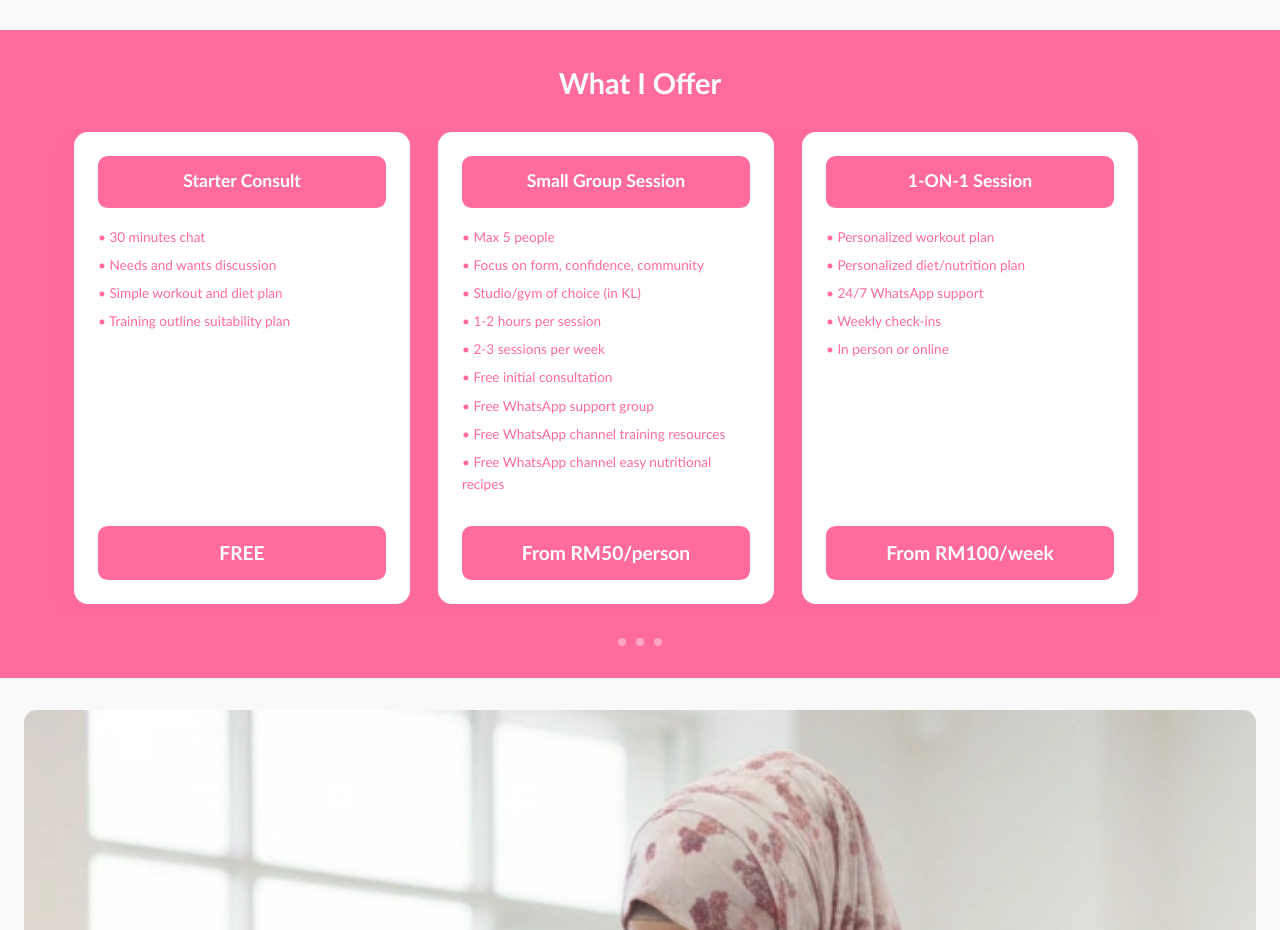
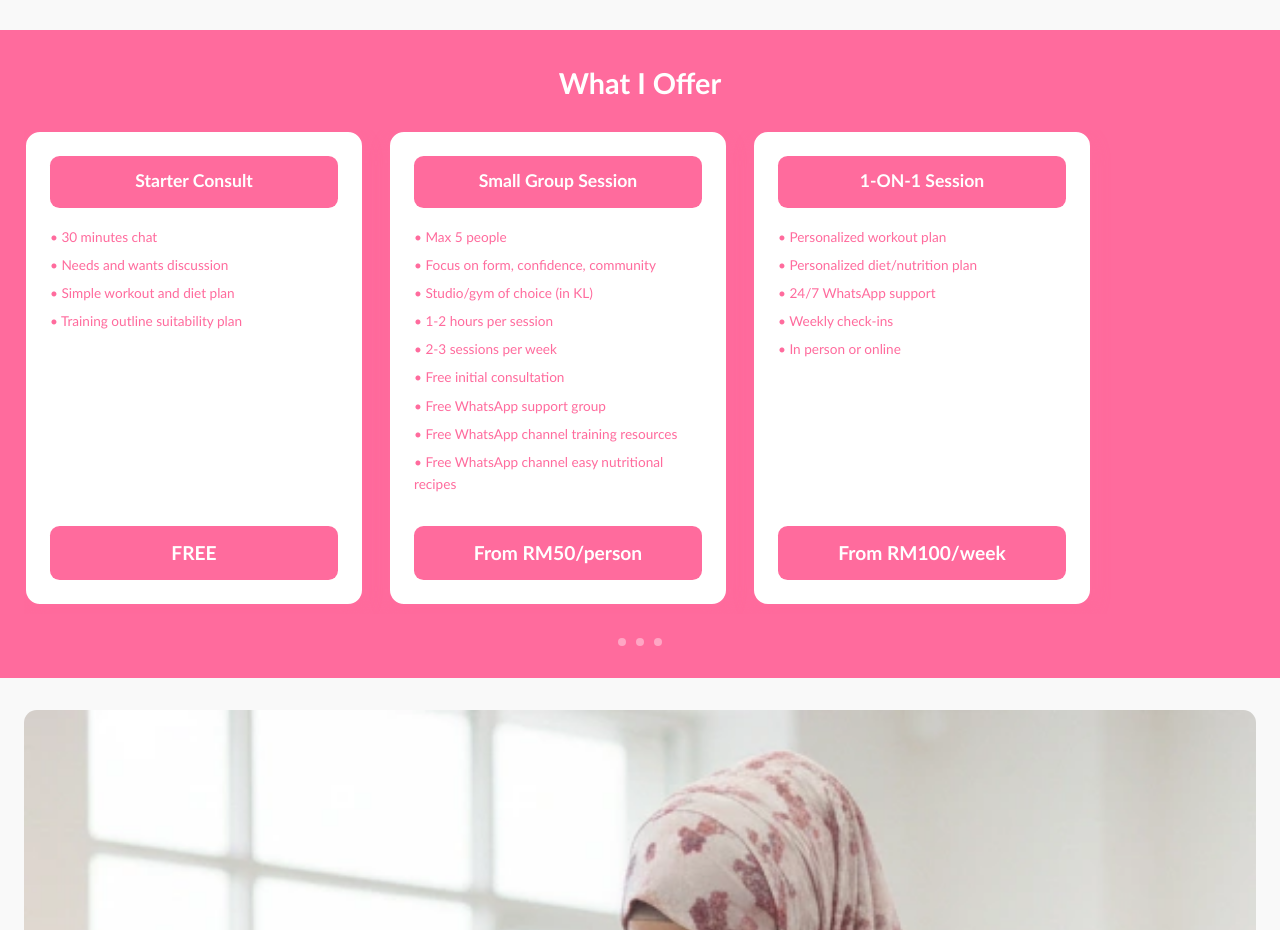
Before and after one commit to BigCalicoCatto/yasminnadia-v1, a Next.js app: page / in a window 1280 px wide. Shown: the part 2801-3731 px from the top of the page. Built offline with nearby package versions, Linux system fonts and the light colour scheme.

Commit message:
Update page.tsx

```diff
--- a/app/page.tsx
+++ b/app/page.tsx
@@ -417,8 +417,8 @@ export default function Home() {
               scrollbarWidth: 'none',
               msOverflowStyle: 'none',
               paddingBottom: '0.5rem',
-              paddingLeft: '3rem',
-              paddingRight: '3rem',
+              paddingLeft: '0',
+              paddingRight: '1.5rem',
             }}
             className="carousel"
           >
```
